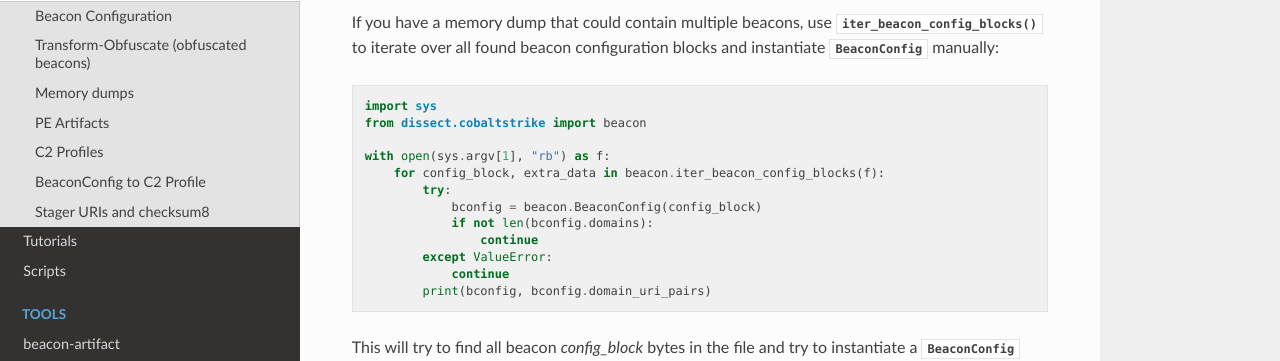
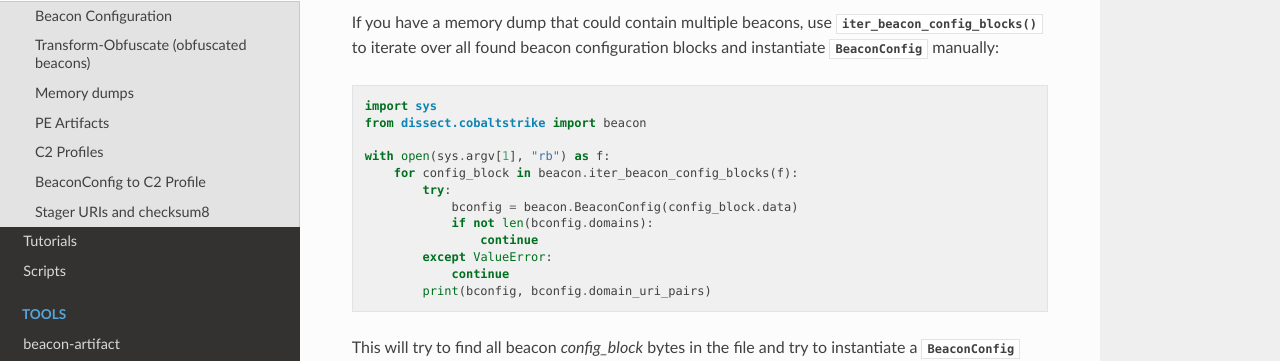
Before and after one commit to fox-it/dissect.cobaltstrike, a Sphinx documentation site: the page built from docs/examples.rst, in a window 1280 px wide and 900 px high, scrolled down 2365 px. Shown: the part 94-455 px from the top of the window. Built offline with Sphinx 7.4.7 and the Read the Docs theme 3.1.0, drawn with Linux system fonts in a browser that asks for light colours; pages that are not in the unit, such as notebooks, are missing from menus; the version number could not be read and is left out.

Commit message:
Update code in examples
those are breaking API changes, hope nobody was using them..

```diff
--- a/docs/examples.rst
+++ b/docs/examples.rst
@@ -175,9 +175,9 @@ configuration blocks and instantiate :class:`~dissect.cobaltstrike.beacon.Beacon
         from dissect.cobaltstrike import beacon
 
         with open(sys.argv[1], "rb") as f:
-            for config_block, extra_data in beacon.iter_beacon_config_blocks(f):
+            for config_block in beacon.iter_beacon_config_blocks(f):
                 try:
-                    bconfig = beacon.BeaconConfig(config_block)
+                    bconfig = beacon.BeaconConfig(config_block.data)
                     if not len(bconfig.domains):
                         continue
                 except ValueError:
```
Also changed, not shown: other parts of docs/examples.rst (+1 -1 lines).
